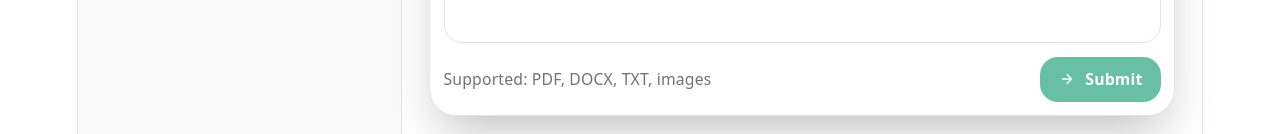
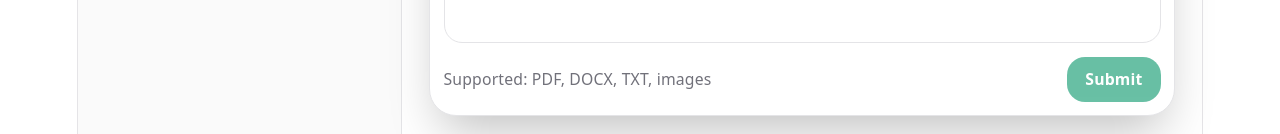
Before and after one commit to SaeedLotfi/financial-document-intelligence-ui, a React (Vite) app: page / in a window 1280 px wide. Shown: the part 666-800 px from the top of the page. Built offline with nearby package versions, Linux system fonts and the light colour scheme.

Commit message:
feat: limit file upload

```diff
--- a/src/App.tsx
+++ b/src/App.tsx
@@ -1,4 +1,4 @@
-import { useEffect, useMemo, useState } from 'react'
+import { useEffect, useMemo, useRef, useState } from 'react'
 import ChatComposer from './components/ChatComposer'
 import ChatHeader from './components/ChatHeader'
 import ChatSidebar from './components/ChatSidebar'
@@ -51,6 +51,12 @@ export default function App() {
   )
 
   const messages = activeChat?.messages ?? []
+
+  const bottomRef = useRef<HTMLDivElement | null>(null)
+
+  useEffect(() => {
+    bottomRef.current?.scrollIntoView({ behavior: 'smooth', block: 'end' })
+  }, [resolvedActiveChatId, messages.length])
 
   const canCreateNewChat = chats.length === 0 ? true : Boolean(chats[0]?.title)
 
@@ -200,6 +206,13 @@ export default function App() {
         setPhase('uploading')
         await uploadDocument(file, userId)
         setChatDocumentUploaded(chatId, true)
+
+        appendMessageToChat(chatId, {
+          id: `u-${now.getTime()}-uploaded`,
+          role: 'assistant',
+          content: 'File uploaded and processing started. Please wait a moment.',
+          time: new Date().toLocaleTimeString([], { hour: 'numeric', minute: '2-digit' }),
+        })
       }
 
       setPhase('thinking')
@@ -271,10 +284,15 @@ export default function App() {
               {messages.map((message) => {
                 return <MessageBubble key={message.id} message={message} />
               })}
+              <div ref={bottomRef} />
             </div>
           </main>
 
-          <ChatComposer onSubmit={handleSubmit} requireFile={!activeChat?.documentUploaded} />
+          <ChatComposer
+            onSubmit={handleSubmit}
+            requireFile={!activeChat?.documentUploaded}
+            showUpload={!activeChat?.documentUploaded}
+          />
         </div>
       </div>
     </div>
--- a/src/components/ChatComposer.tsx
+++ b/src/components/ChatComposer.tsx
@@ -10,12 +10,14 @@ type Props = {
     setPhase: (phase: SubmitPhase) => void
   }) => Promise<void>
   requireFile?: boolean
+  showUpload?: boolean
 }
 
 export default function ChatComposer({
   placeholder = 'Ask a question about your file...',
   onSubmit,
   requireFile = true,
+  showUpload = true,
 }: Props) {
   const fileInputRef = useRef<HTMLInputElement | null>(null)
   const [file, setFile] = useState<File | null>(null)
@@ -44,6 +46,8 @@ export default function ChatComposer({
       <div className="mx-auto w-full max-w-3xl">
         <div className="rounded-3xl border border-zinc-200 bg-white p-3 shadow-2xl">
           <div className="mb-3 flex flex-wrap items-center gap-3">
+            {showUpload ? (
+              <>
                 <button
                   className="inline-flex cursor-pointer items-center gap-2 rounded-xl border border-dashed border-zinc-300 bg-white px-4 py-2 text-sm text-zinc-700 transition hover:border-zinc-400 hover:bg-zinc-50"
                   type="button"
@@ -57,6 +61,7 @@ export default function ChatComposer({
                     stroke="currentColor"
                     strokeWidth="1.8"
                     className="h-4 w-4"
+                    aria-hidden="true"
                   >
                     <path
                       strokeLinecap="round"
@@ -77,6 +82,8 @@ export default function ChatComposer({
                 <div className="rounded-xl border border-zinc-200 bg-zinc-50 px-3 py-2 text-sm text-zinc-500">
                   {file ? file.name : 'No file selected'}
                 </div>
+              </>
+            ) : null}
           </div>
 
           <div className="flex flex-col gap-3">
@@ -126,19 +133,7 @@ export default function ChatComposer({
                       strokeLinecap="round"
                     />
                   </svg>
-                ) : (
-                  <svg
-                    xmlns="http://www.w3.org/2000/svg"
-                    viewBox="0 0 24 24"
-                    fill="none"
-                    stroke="currentColor"
-                    strokeWidth="1.8"
-                    className="h-4 w-4"
-                    aria-hidden="true"
-                  >
-                    <path strokeLinecap="round" strokeLinejoin="round" d="M6 12h12M12 6l6 6-6 6" />
-                  </svg>
-                )}
+                ) : null}
                 {phase === 'uploading'
                   ? 'Uploading file ...'
                   : phase === 'thinking'
```
Lines whose indentation alone changed are shown as unchanged.
